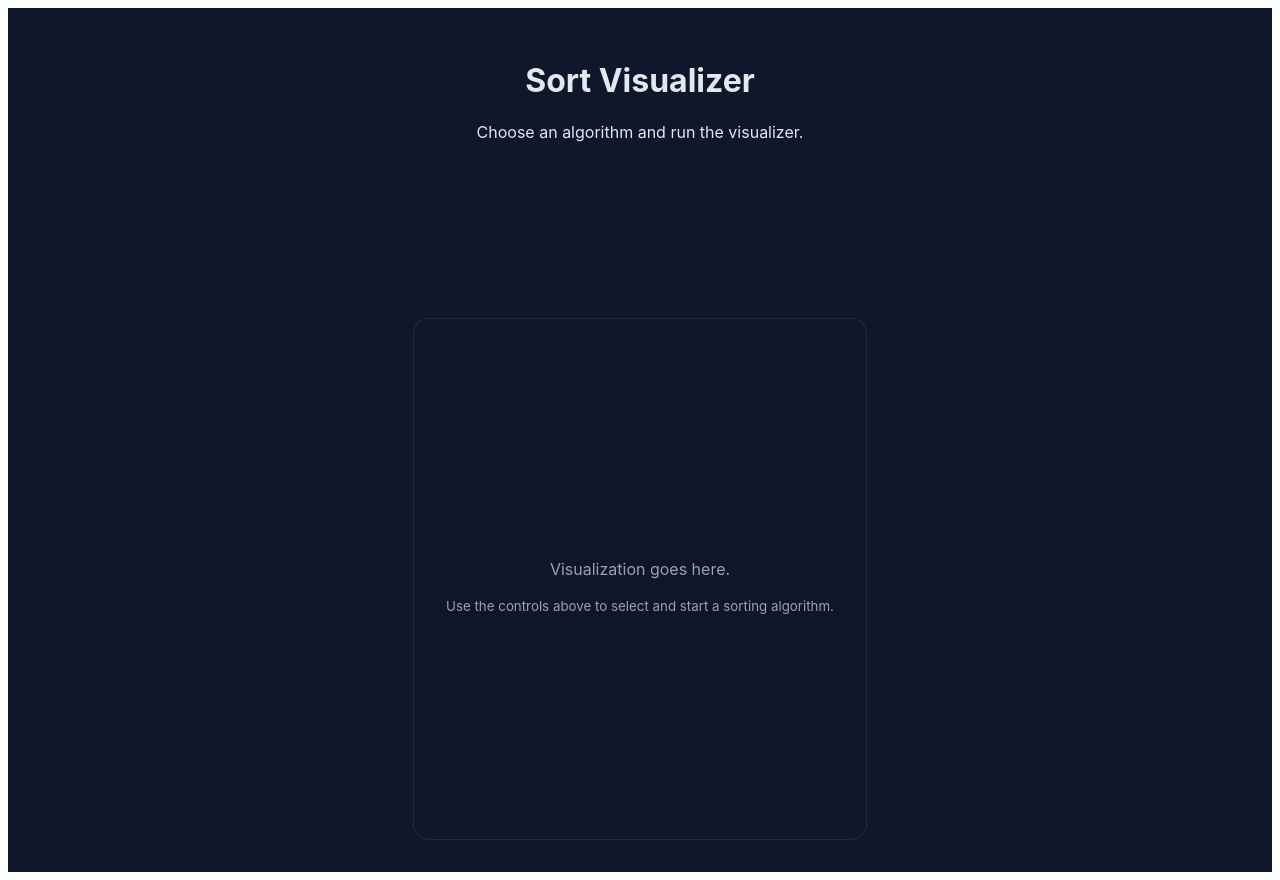
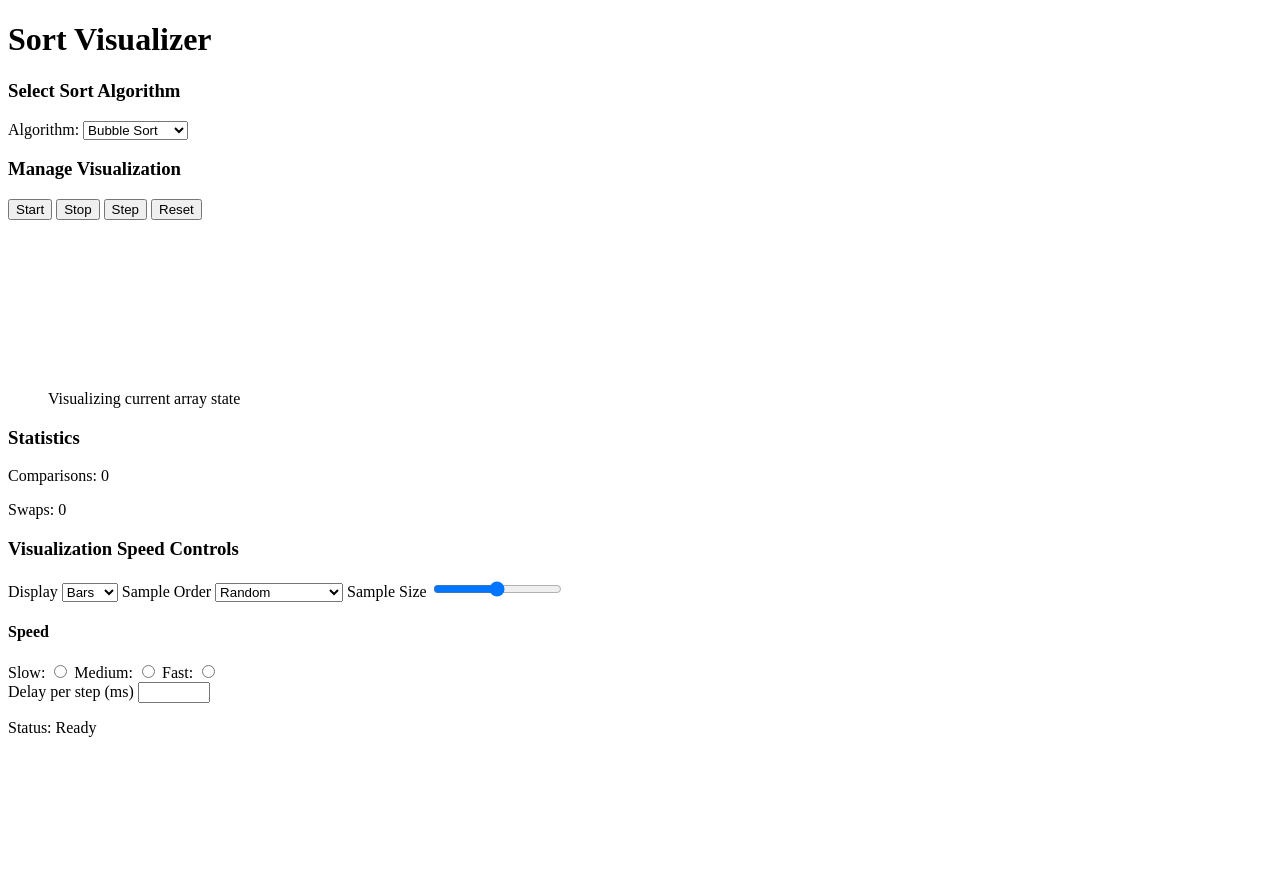
Before and after one commit to diamond2016/130_sort_visualizer, a Vue app: page / in a window 1280 px wide. After the commit the page ends 800 px from the top, so only its background shows below. Built offline with nearby package versions, Linux system fonts and the light colour scheme.

Commit message:
feat: complete html before components

```diff
--- a/index.html
+++ b/index.html
@@ -13,15 +13,38 @@
       <h1>Sort Visualizer</h1>
     </header>
 
+     <!-- Selection algorithm & cmd buttons, visualization -->
     <main>
-      <!-- Navigation/Algorithm Selection -->
+
+      <!-- Sort Algorithm -->
+      <section id="algo">
+        <h3>Select Sort Algorithm</h3>
         <nav>
           <label for="algo-select">Algorithm:</label>
           <select id="algo-select">
-          <option>Bubble Sort</option>
-          <option>Quick Sort</option>
+            <option value="bubble">Bubble Sort</option>
+            <option value="insertion">Insertion Sort</option>
+            <option value="selection">Selection Sort</option>
+            <option value="merge">Merge Sort</option>
+            <option value="quick">Quick Sort</option>
+            <option value="heap">Heap Sort</option>
+            <option value="shell">Shell Sort</option>
+            <option value="radix">Radix Sort</option>
           </select>
         </nav>
+      </section>
+
+    <!-- Playback Controls -->
+    <section id="playback-controls">
+      <h3>Manage Visualization</h3>
+      <nav>
+        <button type="button" @click="start">Start</button>
+        <button type="button" @click="stop">Stop</button>
+        <button type="button" @click="step">Step</button>
+        <button type="button" @click="resume">Reset</button>
+      </nav>
+    </section>
+
 
     <!-- The actual visualization area -->
     <section id="visualization-area">
@@ -30,26 +53,47 @@
         <figcaption>Visualizing current array state</figcaption>
       </figure>
     </section>
+  </main>
 
   <!-- The Statistics Sidebar -->
   <aside id="stats-panel">
     <section>
-          <h2>Statistics</h2>
+      <h3>Statistics</h3>
       <p>Comparisons: <span id="comp-count">0</span></p>
       <p>Swaps: <span id="swap-count">0</span></p>
     </section>
   </aside>
 
-      <!-- Playback Controls -->
-      <section id="playback-controls">
-        <button>Start</button>
-        <button>Pause</button>
-        <button>Step</button>
-
-        <label for="speed-slider">Speed:</label>
-        <input type="range" id="speed-slider" min="1" max="100">
+ <!-- The Visualization Controls Sidebar -->
+  <aside id="visualization-panel">
+    <section class="visualization-controls">
+      <h3>Visualization Speed Controls</h3>
+      <label for="display">Display</label>
+      <select id="display" v-model="selectedDisplay">
+        <option value="bars">Bars</option>
+        <option value="other">Other</option>
+      </select>
+      <label for="order">Sample Order</label>
+      <select id="display" v-model="selectedOrder">
+        <option value="random">Random</option>
+        <option value="increasing">Increasing Order</option>
+        <option value="decreasing">Decreasing Order</option>
+      </select>
+      <label for="sample-size">Sample Size</label>
+        <input type="range" id="sample-size" min="10" max="100">
+        <section id="speed-controls">
+          <h4>Speed</h4>
+          <label for="slow">Slow:</label>
+          <input type="radio" id="slow" name="visualizaton-speed" value="slow">
+          <label for="medium">Medium:</label>
+          <input type="radio" id="medium" name="visualizaton-speed" value="medium">
+          <label for="fast">Fast:</label>
+          <input type="radio" id="fast" name="visualizaton-speed" value="fast">
         </section>
-    </main>
+      <label for="delay">Delay per step (ms)</label>
+        <input type="number" id="delay" min="100" max="1000">
+    </section>
+  </aside>
 
   <footer>
       <p>Status: Ready</p>
--- a/src/main.ts
+++ b/src/main.ts
@@ -3,7 +3,7 @@ import App from "#/App.vue";
 
 async function main() {
   try {
-    createApp(App).mount("#app");
+    createApp(App);
   } catch (error) {
     console.error("❌ Failed to initialize client:", error);
   }
```
Also changed, not shown: src/views/Control.vue (deleted, +0 -50 lines). Lines whose indentation alone changed are shown as unchanged.
